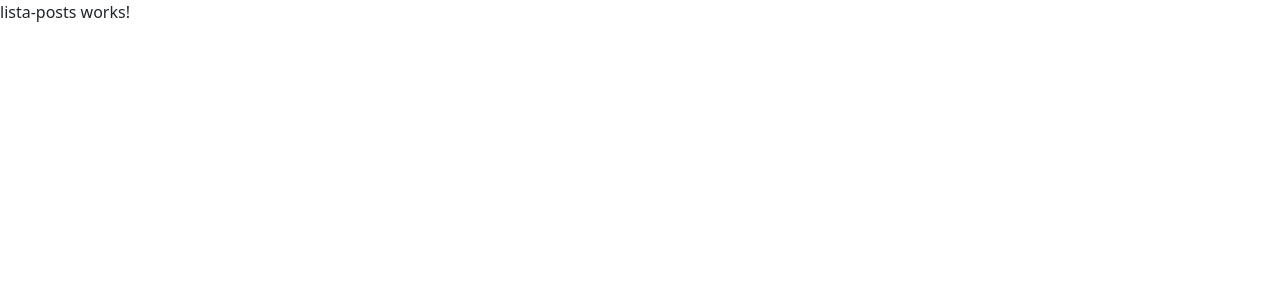
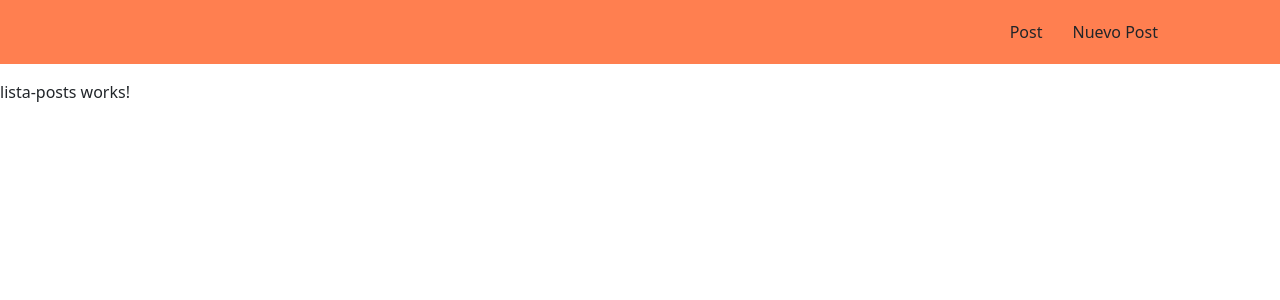
Before and after one commit to PereDelDev/Blog_Pere, an Angular app in the folder Blog/: page /posts in a window 1280 px wide. Shown: the top 300 px of the page. Built offline with nearby package versions, Linux system fonts and the light colour scheme.

Commit message:
Cree un formulario con toda la funcionalidad para crear nuevos post

```diff
--- a/Blog/src/app/app.component.css
+++ b/Blog/src/app/app.component.css
@@ -0,0 +1,13 @@
+ul{
+    display: flex;
+    padding: 20px 0;
+    gap: 30px;
+    margin-right: 40px;
+    justify-content: end;
+}
+li{
+    list-style: none;
+}
+nav{
+    background-color: coral;
+}
--- a/Blog/src/app/app.component.html
+++ b/Blog/src/app/app.component.html
@@ -1 +1,10 @@
+<nav>
+  <div class="container">
+    <ul>
+      <li (click)="onClick('/posts')">Post</li>
+      <li (click)="onClick('/new')">Nuevo Post</li>
+    </ul>
+  </div>
+</nav>
+
 <router-outlet></router-outlet>
--- a/Blog/src/app/app.component.ts
+++ b/Blog/src/app/app.component.ts
@@ -1,5 +1,5 @@
-import { Component } from '@angular/core';
-import { RouterOutlet } from '@angular/router';
+import { Component, inject } from '@angular/core';
+import { Router, RouterOutlet } from '@angular/router';
 
 @Component({
   selector: 'app-root',
@@ -9,5 +9,10 @@ import { RouterOutlet } from '@angular/router';
   styleUrl: './app.component.css'
 })
 export class AppComponent {
-  title = 'Blog';
+  router = inject(Router)
+
+
+  onClick(ruta: string){
+    this.router.navigate([ruta])
+  }
 }
--- a/Blog/src/app/pages/formulario/formulario.component.html
+++ b/Blog/src/app/pages/formulario/formulario.component.html
@@ -1 +1,27 @@
-<p>formulario works!</p>
+<form [formGroup]="formulario" (submit)="onSubmit()">
+  <div>
+    <label class="label-control">Titulo</label>
+    <input class="form-control" formControlName="titulo" type="text" />
+  </div>
+  <div>
+    <label class="label-control">Texto</label>
+    <input class="form-control" formControlName="textp" type="text" />
+  </div>
+  <div>
+    <label class="label-control">Autor</label>
+    <input class="form-control" formControlName="autor" type="text" />
+  </div>
+  <div>
+    <label class="label-control">Imagen</label>
+    <input class="form-control" formControlName="imagen" type="text" />
+  </div>
+  <div>
+    <label class="label-control">Fecha</label>
+    <input class="form-control" formControlName="fecha" type="date" />
+  </div>
+  <div>
+    <label class="label-control">Categoria</label>
+    <input class="form-control" formControlName="categoria" type="text" />
+  </div>
+  <input class="btn btn-warning" value="Enviar" type="submit" />
+</form>
--- a/Blog/src/app/pages/formulario/formulario.component.ts
+++ b/Blog/src/app/pages/formulario/formulario.component.ts
@@ -1,12 +1,28 @@
-import { Component } from '@angular/core';
+import { Component, inject } from '@angular/core';
+import { FormControl, FormGroup, FormsModule, ReactiveFormsModule, Validators } from '@angular/forms';
+import { PostsService } from '../../services/posts.service';
 
 @Component({
   selector: 'app-formulario',
   standalone: true,
-  imports: [],
+  imports: [ReactiveFormsModule],
   templateUrl: './formulario.component.html',
   styleUrl: './formulario.component.css'
 })
 export class FormularioComponent {
 
+postServices = inject(PostsService)
+
+formulario: FormGroup = new FormGroup({
+  titulo: new FormControl(null, Validators.required),
+  texto: new FormControl(null, Validators.required),
+  autor: new FormControl(null, Validators.required),
+  imagen: new FormControl(null, Validators.required),
+  fecha: new FormControl(null, Validators.required),
+  categoria: new FormControl(null, Validators.required)
+})
+
+onSubmit(){
+this.postServices.create(this.formulario.value)
 }
+}
--- a/Blog/src/app/pages/lista-posts/lista-posts.component.ts
+++ b/Blog/src/app/pages/lista-posts/lista-posts.component.ts
@@ -1,4 +1,5 @@
-import { Component } from '@angular/core';
+import { Component, inject } from '@angular/core';
+import { PostsService } from '../../services/posts.service';
 
 @Component({
   selector: 'app-lista-posts',
@@ -8,5 +9,5 @@ import { Component } from '@angular/core';
   styleUrl: './lista-posts.component.css'
 })
 export class ListaPostsComponent {
-
+postServices = inject(PostsService)
 }
--- /dev/null
+++ b/Blog/src/app/services/posts.service.ts
@@ -0,0 +1,20 @@
+import { Injectable } from '@angular/core';
+import { Post } from '../interfaces/post.interface';
+
+@Injectable({
+  providedIn: 'root'
+})
+export class PostsService {
+
+  arrPost: Post[]= []
+
+  create(post: Post){
+    this.arrPost.push(post)
+  }
+  getAll(){
+    return this.arrPost
+  }
+  getByCategoria(cat: string){
+    return this.arrPost.filter(post => post.categoria === cat)
+  }
+}
```
Also changed, not shown: Blog/src/app/interfaces/post.interface.ts (added, +8 -0 lines).
